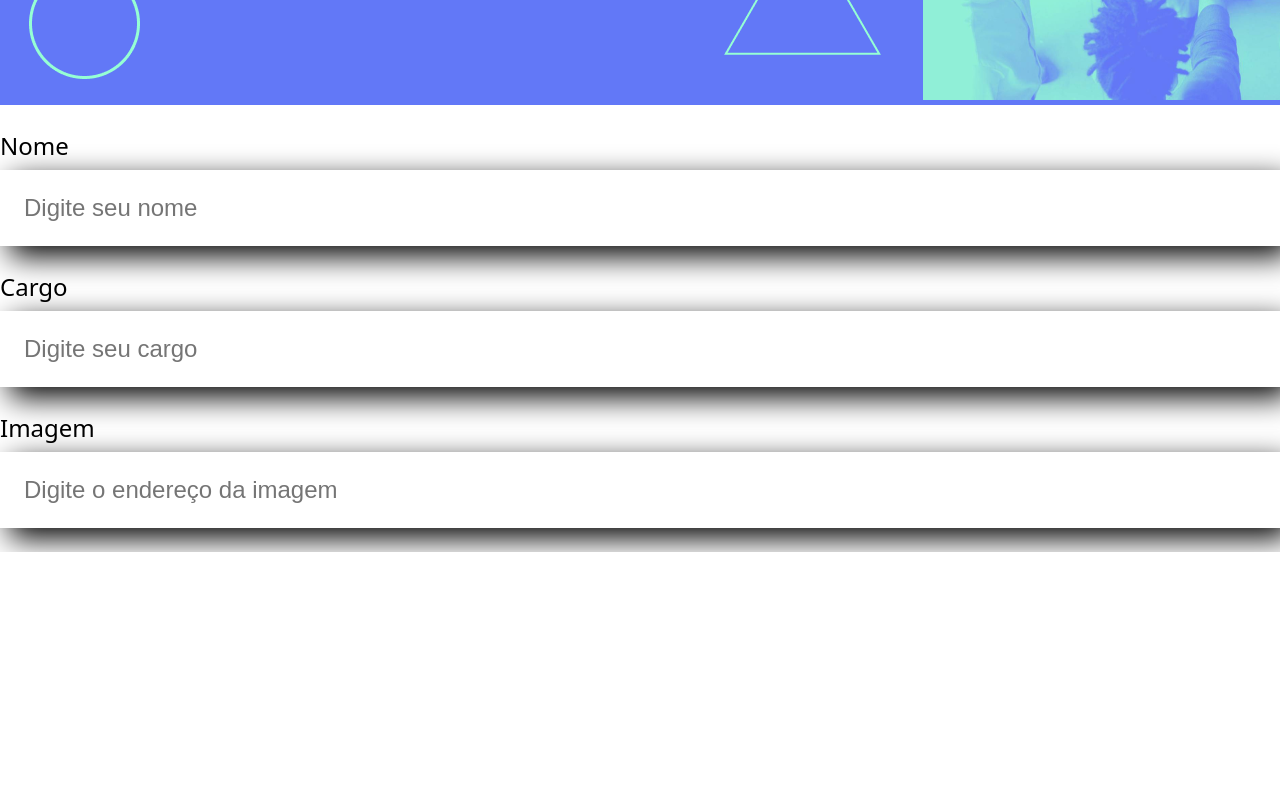
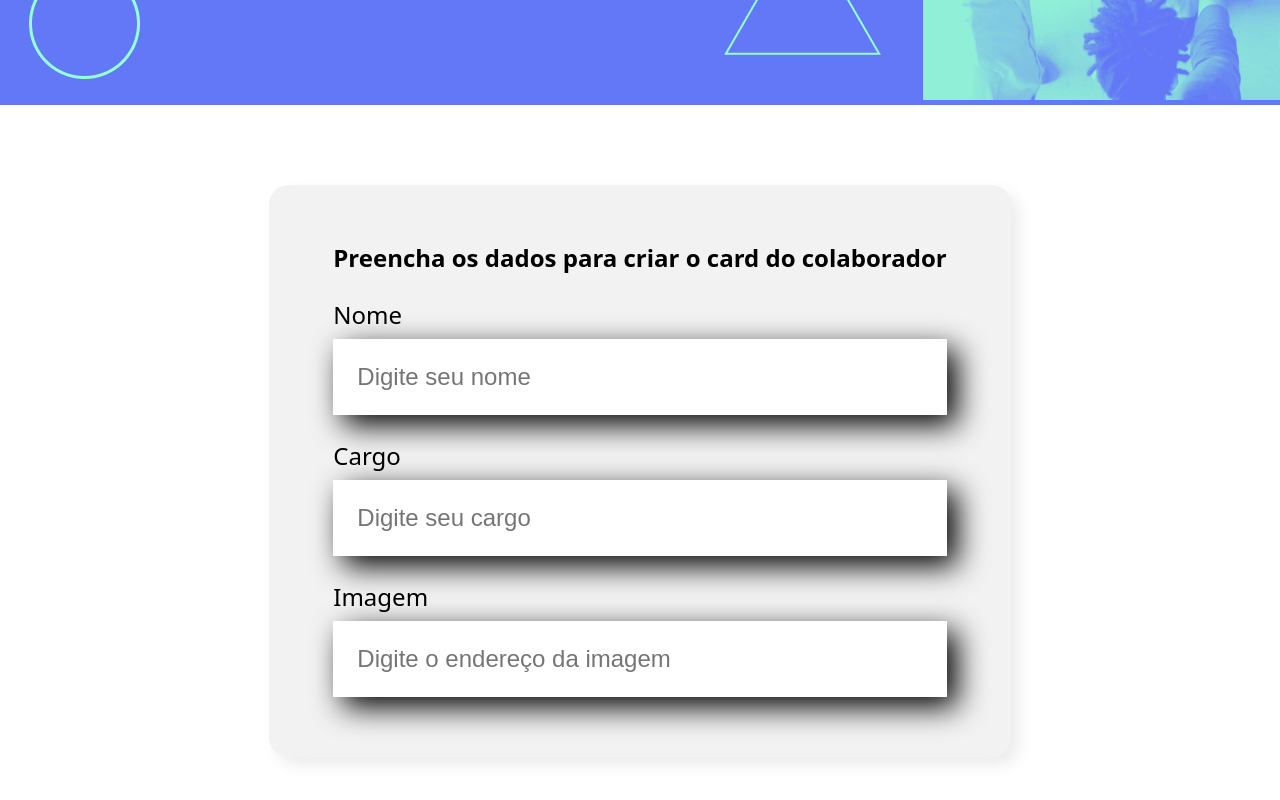
Before and after one commit to eduardojigub/organo-alura, a React (Create React App) app in the folder organo/: page / in a window 1280 px wide. Shown: the part 456-1256 px from the top of the page. Before the commit the page ends 1008 px from the top, so only its background shows below. Built offline with nearby package versions, Linux system fonts and the light colour scheme.

Commit message:
feat: Adding Form component

```diff
--- a/organo/src/App.js
+++ b/organo/src/App.js
@@ -1,13 +1,11 @@
 import Banner from "./componentes/Banner/Banner";
-import TextInput from "./componentes/InputText/TextInput";
+import Form from "./componentes/Form/Form";
 
 function App() {
   return (
     <div>
       <Banner />
-      <TextInput label="Nome" placeholder="Digite seu nome" />
-      <TextInput label="Cargo" placeholder="Digite seu cargo" />
-      <TextInput label="Imagem" placeholder="Digite o endereço da imagem" />
+      <Form />
     </div>
   );
 }
--- /dev/null
+++ b/organo/src/componentes/Form/Form.css
@@ -0,0 +1,13 @@
+.formulario {
+    display: flex;
+    justify-content: center;
+    margin: 80px 0;
+}
+
+.formulario form {
+    max-width: 80%;
+    background-color: #F2F2F2;
+    border-radius: 20px;
+    padding: 36px 64px;
+    box-shadow: 8px 8px 16px rgba(0, 0 ,0, 0.08);
+}
--- /dev/null
+++ b/organo/src/componentes/Form/Form.jsx
@@ -0,0 +1,17 @@
+import TextInput from "../InputText/TextInput";
+import "./Form.css";
+
+const Form = () => {
+  return (
+    <section className="formulario">
+      <form>
+        <h2>Preencha os dados para criar o card do colaborador</h2>
+        <TextInput label="Nome" placeholder="Digite seu nome" />
+        <TextInput label="Cargo" placeholder="Digite seu cargo" />
+        <TextInput label="Imagem" placeholder="Digite o endereço da imagem" />
+      </form>
+    </section>
+  );
+};
+
+export default Form;
```
